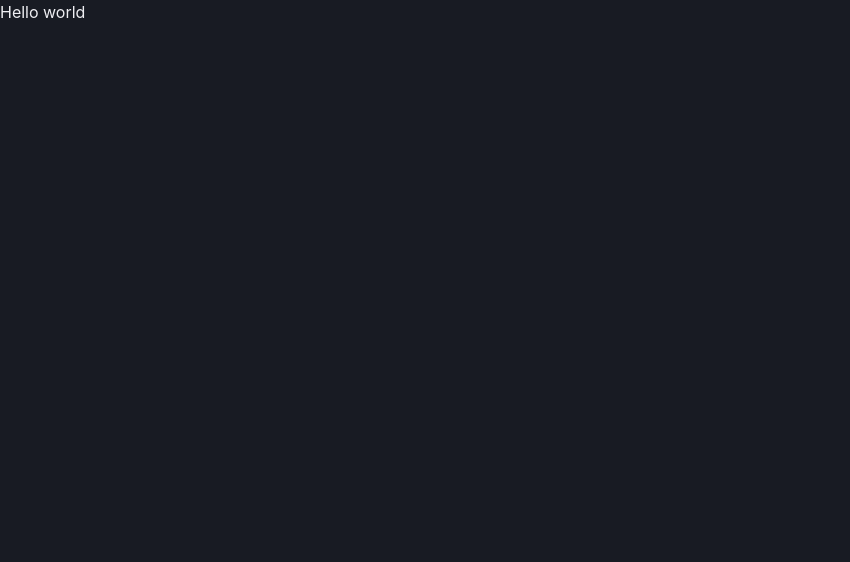
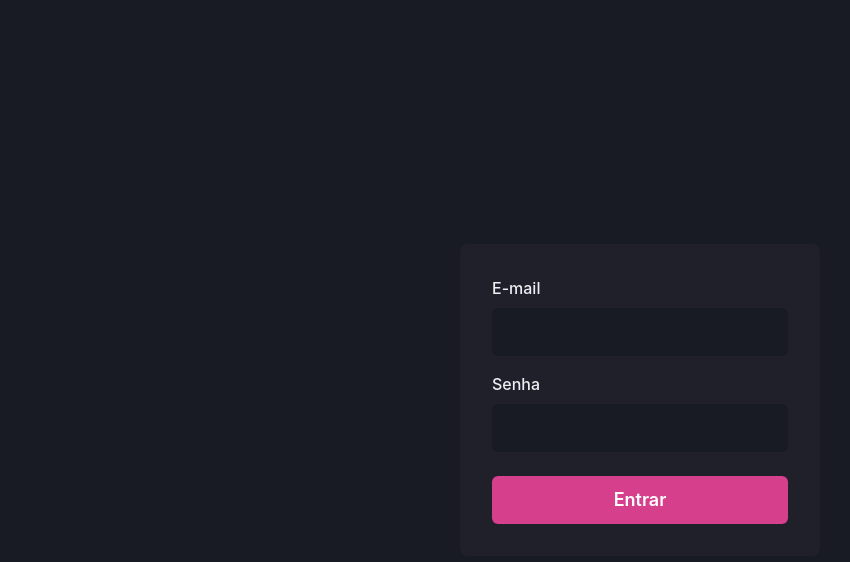
Before and after one commit to marqueslu/dashgo, a Next.js app: page / in a window 1280 px wide. Shown: the top 562 px of the page, without its empty margins (0-850 px from the left). Built offline with nearby package versions, Linux system fonts and the light colour scheme.

Commit message:
Create the SignIn page

```diff
--- /dev/null
+++ b/src/components/Form/Input.tsx
@@ -0,0 +1,27 @@
+import { Input as ChakraInput, FormLabel, FormControl, InputProps as ChakraInputProps } from '@chakra-ui/react'
+
+
+interface InputProps extends ChakraInputProps {
+  name: string
+  label?: string
+}
+
+export function Input({ name, label, ...rest }: InputProps) {
+  return (
+    <FormControl>
+      { !!label && <FormLabel htmlFor={name}>{label}</FormLabel> }
+
+      <ChakraInput
+        name={name}
+        focusBorderColor="pink.500"
+        bgColor="gray.900"
+        variant="filled"
+        _hover={{
+          bgColor: 'gray.900'
+        }}
+        size="lg"
+        {...rest}
+      />
+    </FormControl>
+  )
+}
--- a/src/pages/index.tsx
+++ b/src/pages/index.tsx
@@ -1,7 +1,31 @@
-import Head from 'next/head'
+import { Flex, Button, Stack } from '@chakra-ui/react'
+import { Input } from '../components/Form/Input'
+export default function SignIn() {
+  return (
+    <Flex
+      w="100vw"
+      h="100vh"
+      alignItems="center"
+      justifyContent="center"
+    >
+      <Flex
+        as="form"
+        width="100%"
+        maxWidth="360px"
+        bg="gray.800"
+        padding="8"
+        borderRadius="8px"
+        flexDirection="column"
+        >
+          <Stack spacing="4">
+            <Input name="email" type="email" label="E-mail" />
+            <Input name="password" type="password" label="Senha" />
+          </Stack>
 
-export default function Home() {
-  return (
-    <h1>Hello world</h1>
+          <Button type="submit" marginTop="6" colorScheme="pink" size="lg">
+            Entrar
+          </Button>
+      </Flex>
+    </Flex>
   )
 }
```
